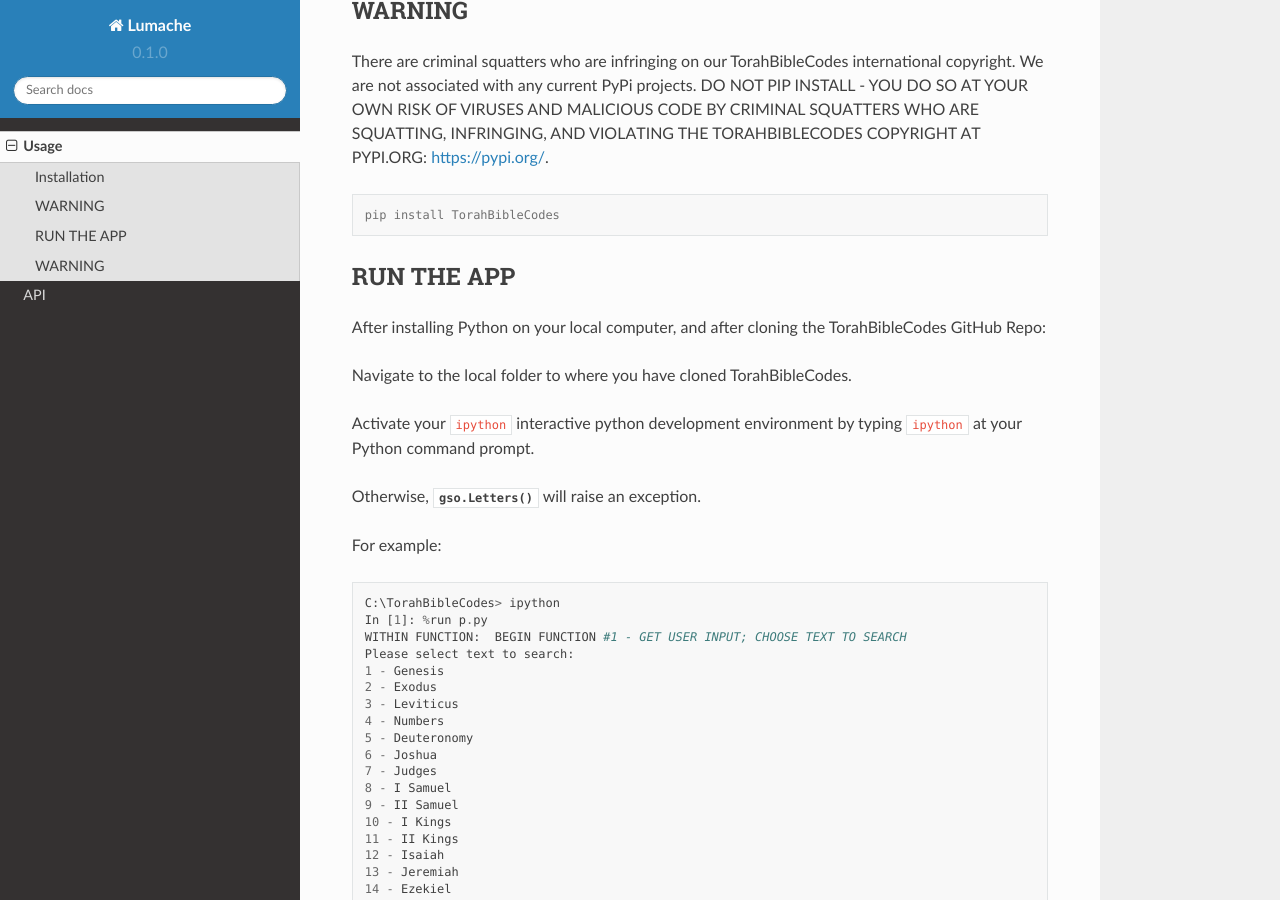
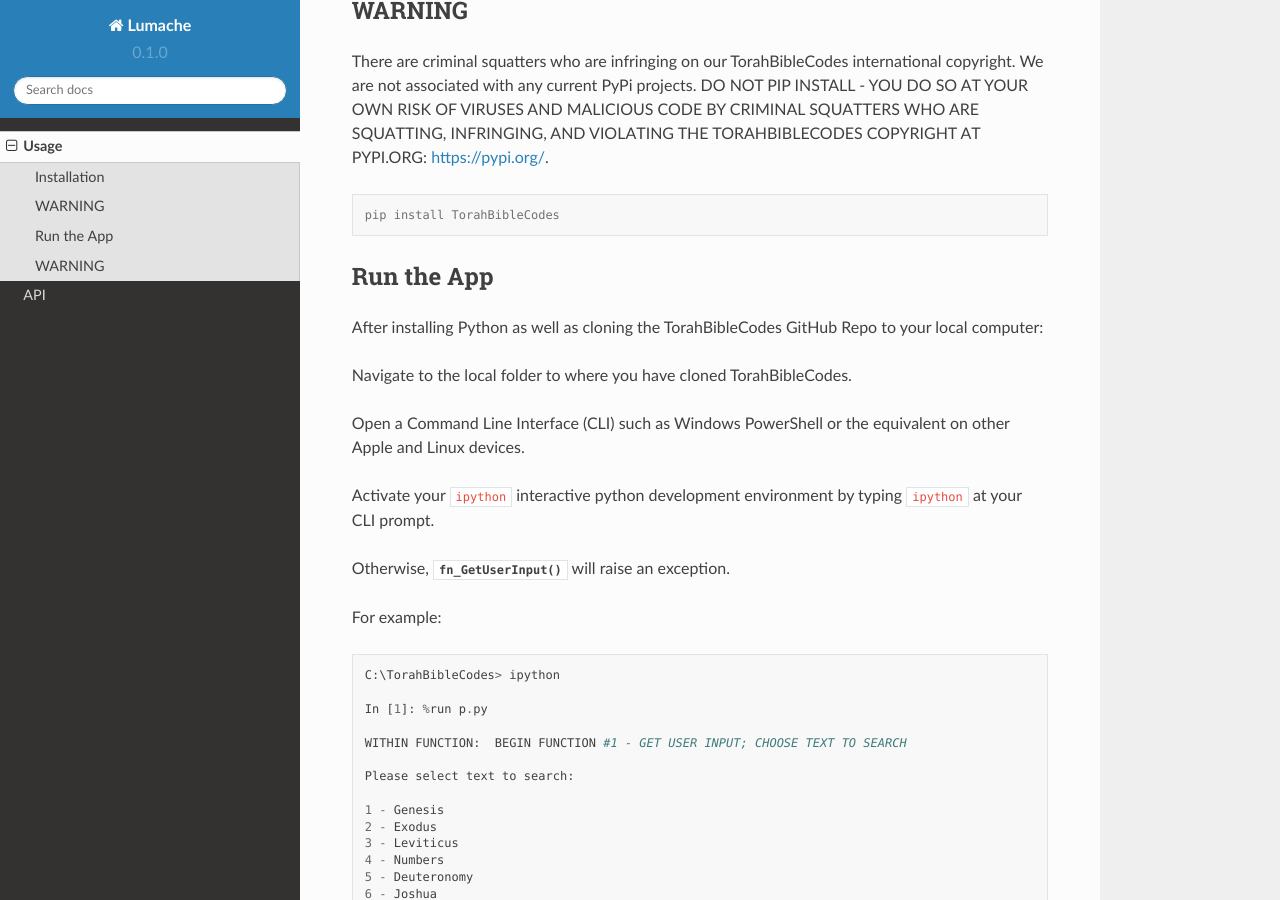
Before and after one commit to TorahBibleCodes/TorahBibleCodes_Sphinx, a Sphinx documentation site: the page built from docs/source/usage.rst, in a window 1280 px wide and 900 px high, scrolled down 361 px. Built offline with Sphinx 7.4.7 and the Read the Docs theme 2.0.0, drawn with Linux system fonts in a browser that asks for light colours.

Commit message:
Update usage.rst

```diff
--- a/docs/source/usage.rst
+++ b/docs/source/usage.rst
@@ -22,24 +22,30 @@
    pip install TorahBibleCodes
 
 
-RUN THE APP
+Run the App
 ----------------
 
-After installing Python on your local computer, and after cloning the TorahBibleCodes GitHub Repo:
+After installing Python as well as cloning the TorahBibleCodes GitHub Repo to your local computer:
 
 Navigate to the local folder to where you have cloned TorahBibleCodes.
 
-Activate your ``ipython`` interactive python development environment by typing ``ipython`` at your Python command prompt.
+Open a Command Line Interface (CLI) such as Windows PowerShell or the equivalent on other Apple and Linux devices.
 
-Otherwise, :py:func:`gso.Letters` will raise an exception.
+Activate your ``ipython`` interactive python development environment by typing ``ipython`` at your CLI prompt.
+
+Otherwise, :py:func:`fn_GetUserInput` will raise an exception.
 
 
 For example::
 
    C:\TorahBibleCodes> ipython
+
    In [1]: %run p.py
+
    WITHIN FUNCTION:  BEGIN FUNCTION #1 - GET USER INPUT; CHOOSE TEXT TO SEARCH
+
    Please select text to search:
+
    1 - Genesis
    2 - Exodus
    3 - Leviticus
@@ -83,6 +89,7 @@
    41 - Prophets (Nevi'im)
    42 - Writings (K'tuvim)
    43 - Hebrew Bible (Tanach)
+
    Please select text to search:
 
 WARNING
```
